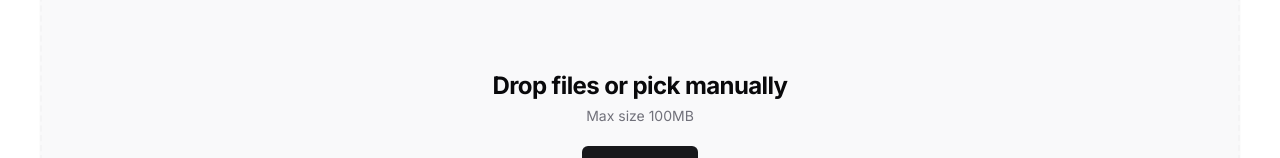
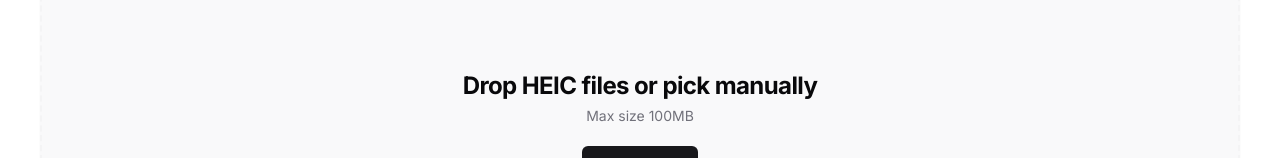
Before and after one commit to rogeonee/konvert, a Next.js app: page / in a window 1280 px wide. Shown: the part 304-462 px from the top of the page. Built offline with nearby package versions, Linux system fonts and the light colour scheme; no server answers.

Commit message:
chore: misc and event test

```diff
--- a/app/page.tsx
+++ b/app/page.tsx
@@ -5,6 +5,7 @@ import { useDropzone } from 'react-dropzone';
 import { useForm, useFieldArray } from 'react-hook-form';
 import { zodResolver } from '@hookform/resolvers/zod';
 import * as z from 'zod';
+import { Download } from 'lucide-react';
 
 import { Button } from '@/components/ui/button';
 import { Form } from '@/components/ui/form';
@@ -12,6 +13,7 @@ import Header from '@/components/header';
 import ImageCard from '@/components/image-card';
 import { filterHeicFiles } from '@/lib/utils';
 import { useHeicConversion } from '@/lib/useHeicConversion';
+import posthog from 'posthog-js';
 
 const formSchema = z.object({
   quality: z.enum(['low', 'medium', 'high']),
@@ -76,6 +78,7 @@ const Home = () => {
   const onSubmit = async (data: FormData) => {
     console.log('onSubmit fired');
     const qualityMap = { low: 0.4, medium: 0.7, high: 0.9 };
+    posthog.capture('onsubmit', { property: 'convert' });
 
     try {
       // Clear any previously converted files
@@ -123,6 +126,7 @@ const Home = () => {
       images: [],
     });
     clearConvertedFiles();
+    posthog.capture('download all', { property: 'aaaa' });
   };
 
   const handleRemoveFile = (index: number, filename: string) => {
@@ -184,11 +188,11 @@ const Home = () => {
               // Empty dropzone
               <div className="flex flex-1 items-center justify-center">
                 <div className="flex flex-col items-center gap-1 text-center">
-                  <h3 className="text-2xl font-bold tracking-tight">
+                  <h2 className="text-2xl font-bold tracking-tight">
                     {isDragActive
                       ? 'Drop the files here'
-                      : 'Drop files or pick manually'}
-                  </h3>
+                      : 'Drop HEIC files or pick manually'}
+                  </h2>
                   <p className="text-sm text-muted-foreground">
                     Max size 100MB
                   </p>
@@ -241,7 +245,7 @@ const Home = () => {
 
           {/* Buttons */}
           <div className="flex justify-center gap-4">
-            {/* Submit button */}
+            {/* Konvert button */}
             {['start-emp', 'start-add', 'converse'].includes(currentState) && (
               <Button
                 type="submit"
@@ -261,9 +265,10 @@ const Home = () => {
               <Button
                 type="button"
                 onClick={handleDownloadAll}
-                className="w-60 gap-4"
+                className="w-60 gap-2"
               >
-                Download{fields.length > 1 ? ' All' : ''}
+                Save{fields.length > 1 ? ' All' : ''}
+                <Download className="w-4 h-4" />
               </Button>
             )}
           </div>
--- a/components/image-card.tsx
+++ b/components/image-card.tsx
@@ -2,7 +2,7 @@
 
 import React from 'react';
 import { Control } from 'react-hook-form';
-import { Download, X } from 'lucide-react';
+import { Download, X, FileImage } from 'lucide-react';
 import {
   Card,
   CardHeader,
@@ -76,11 +76,12 @@ const ImageCard: React.FC<ImageProps> = ({
     : ''.toUpperCase();
 
   return (
-    <Card className="relative flex flex-row justify-between items-center w-full h-20 pl-0 pr-4">
+    <Card className="relative flex flex-row justify-between items-center w-full h-20 pl-0 pr-4 sm:hover:bg-[#0C0C0C]">
       {progress > 0 && (
         <Progress value={progress} className="animate-progress-pulse" />
       )}
-      <CardHeader className="flex-1">
+      <CardHeader className="flex-row items-center gap-3 pl-4">
+        <FileImage className="hidden sm:flex w-[30px] h-[30px]" />
         <div>
           <CardTitle className="text-md font-medium sm:text-md md:text-lg">
             {isMobile !== 'not-mobile'
```
